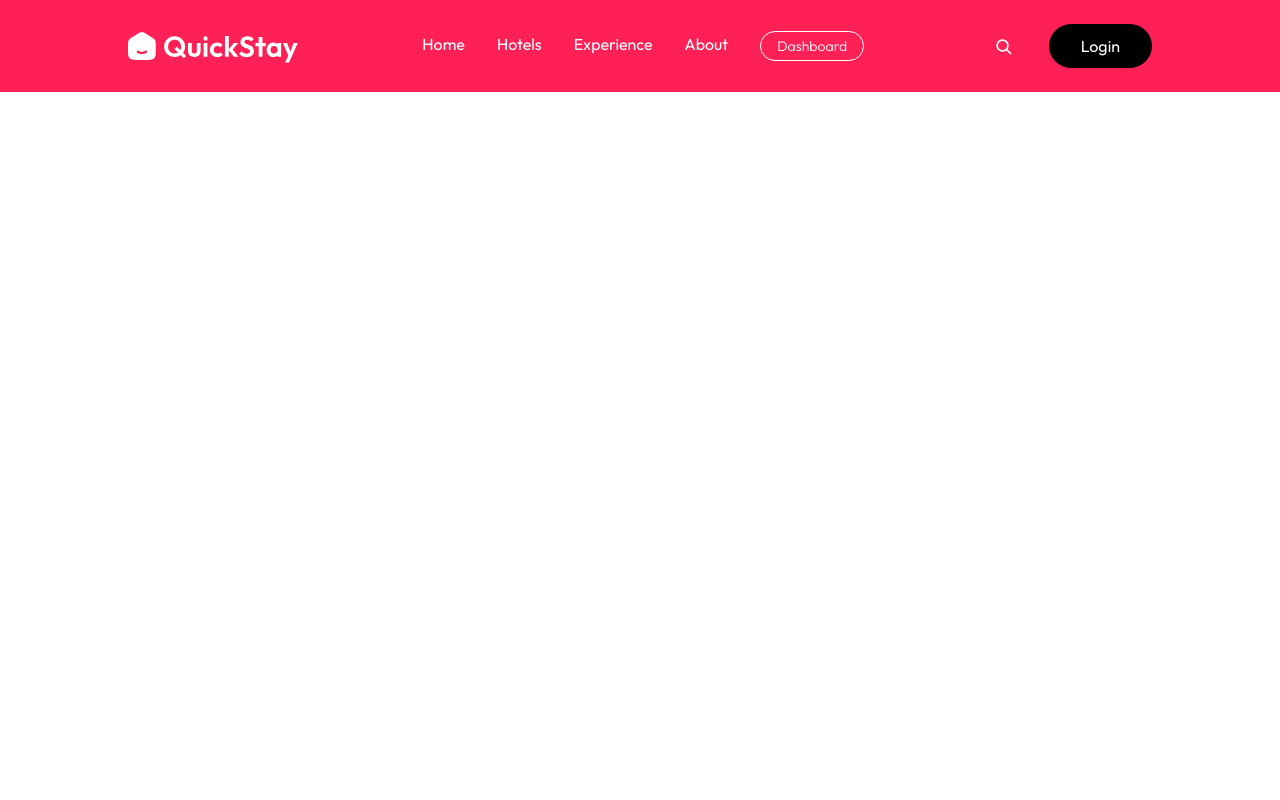
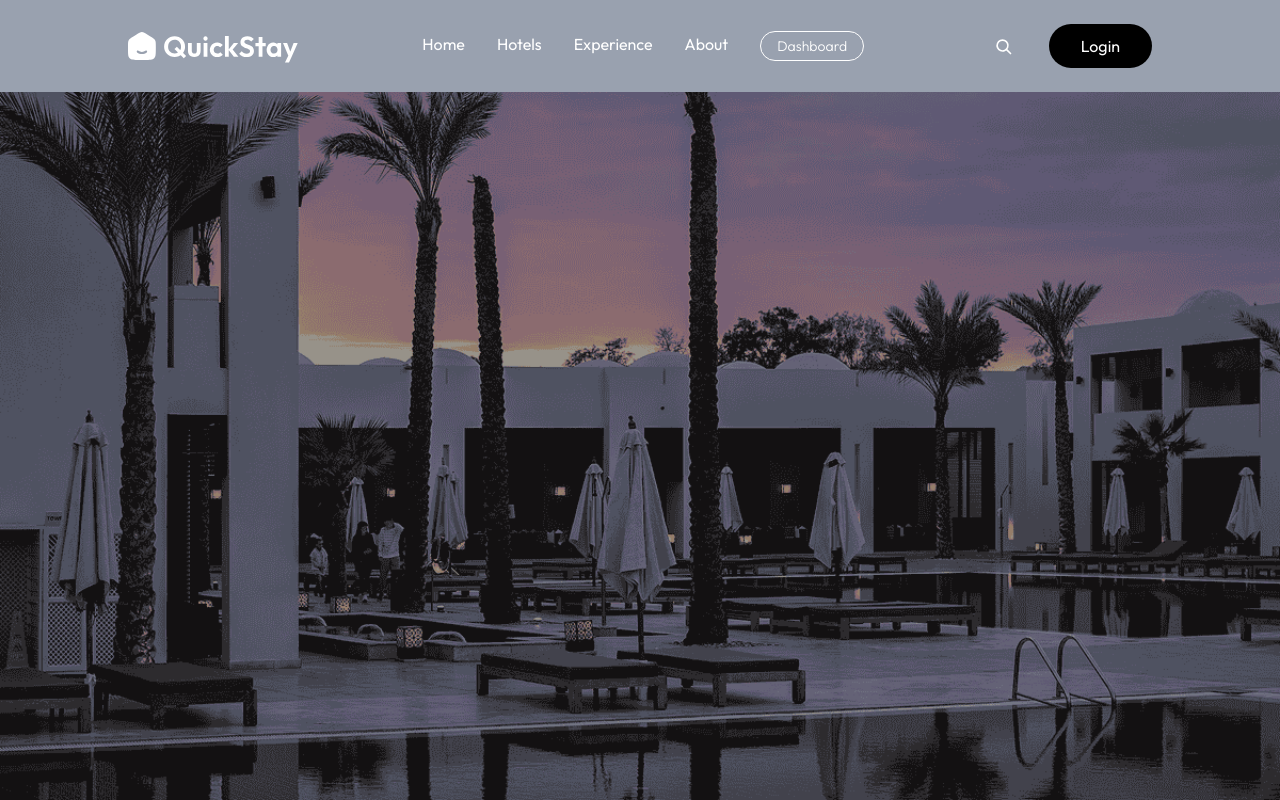
Before and after one commit to ankitkr52/Hotel-booking-website, a React (Vite) app in the folder client/: page / in a window 1280 px wide. Built offline with nearby package versions, Linux system fonts and the light colour scheme; a web font is replaced by a local one.

Commit message:
page routing

```diff
--- a/client/src/App.jsx
+++ b/client/src/App.jsx
@@ -1,6 +1,7 @@
 import React from 'react'
 import Navbar from './components/Navbar'
-import { useLocation } from 'react-router-dom'
+import { Route, Routes, useLocation } from 'react-router-dom'
+import Home from './pages/Home'
 
 const App = () => {
 
@@ -9,6 +10,11 @@
   return (
     <div>
       {!isOwnerPath && < Navbar />}
+      <div className='min-h-[70vh]'>
+        <Routes>
+          <Route path="/" element={<Home />} />
+        </Routes>
+      </div>
 
     </div>
   )
--- /dev/null
+++ b/client/src/components/Hero.jsx
@@ -0,0 +1,15 @@
+import React from 'react'
+import heroImage from '../assets/heroImage.png'  // ✅ Import
+
+const Hero = () => {
+  return (
+    <div
+      className='flex flex-col items-start justify-center px-6 md:px-16 lg:px-24 xl:px-32 text-white bg-no-repeat bg-cover bg-center h-screen'
+      style={{ backgroundImage: `url(${heroImage})` }}  // ✅ Inline style
+    >
+      {/* content */}
+    </div>
+  )
+}
+
+export default Hero
--- a/client/src/components/Navbar.jsx
+++ b/client/src/components/Navbar.jsx
@@ -24,7 +24,7 @@
     }, []);
 
     return (
-        <nav className={`fixed top-0 left-0 bg-rose-500 w-full flex items-center justify-between px-4 md:px-16 lg:px-24 xl:px-32 transition-all duration-500 z-50 ${isScrolled ? "bg-white/80 shadow-md text-gray-700 backdrop-blur-lg py-3 md:py-4" : "py-4 md:py-6"}`}>
+        <nav className={`fixed top-0 left-0 bg-gray-400 w-full flex items-center justify-between px-4 md:px-16 lg:px-24 xl:px-32 transition-all duration-500 z-50 ${isScrolled ? "bg-white/80 shadow-md text-gray-700 backdrop-blur-lg py-3 md:py-4" : "py-4 md:py-6"}`}>
 
             {/* Logo */}
             <Link to='/'>
--- /dev/null
+++ b/client/src/pages/Home.jsx
@@ -0,0 +1,12 @@
+import React from 'react'
+import Hero from '../components/Hero'
+
+const Home = () => {
+  return (
+    <div>
+      <Hero/>
+    </div>
+  )
+}
+
+export default Home
```
